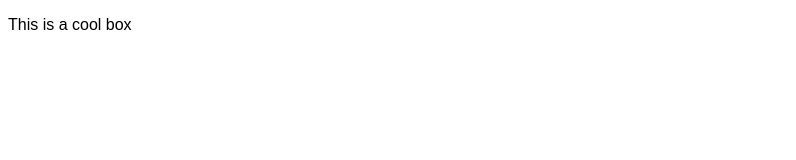
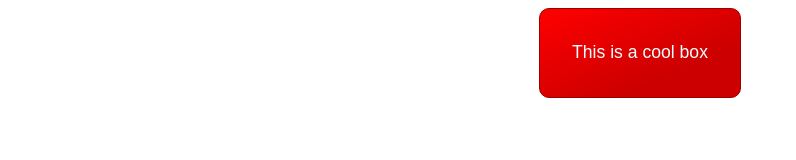
Before and after one commit to akarshgangwar/CSS-Assignment_4, a plain HTML site: page index.html in a window 1280 px wide. Shown: the whole page, without its empty margins (0-796 px from the left). Drawn offline with Linux system fonts and the light colour scheme.

Commit message:
css Added to the box

```diff
--- a/style.css
+++ b/style.css
@@ -1,3 +1,19 @@
 html {
     font-family: sans-serif;
   }
+
+  p{
+    border: 2px solid black;
+    width: 200px;
+    /* height: 150px; */
+    line-height: 5;
+    margin:auto;
+    text-align: center;
+    border-radius: 10px;
+    font-size: 1.1rem;
+    color: azure;
+    background-color: red;
+    border: 1px solid #990000;
+    background-image: linear-gradient(to top left, rgba(0,0,0,0.2), rgba(0,0,0,0.2) 30%, rgba(0,0,0,0));
+
+}
```
